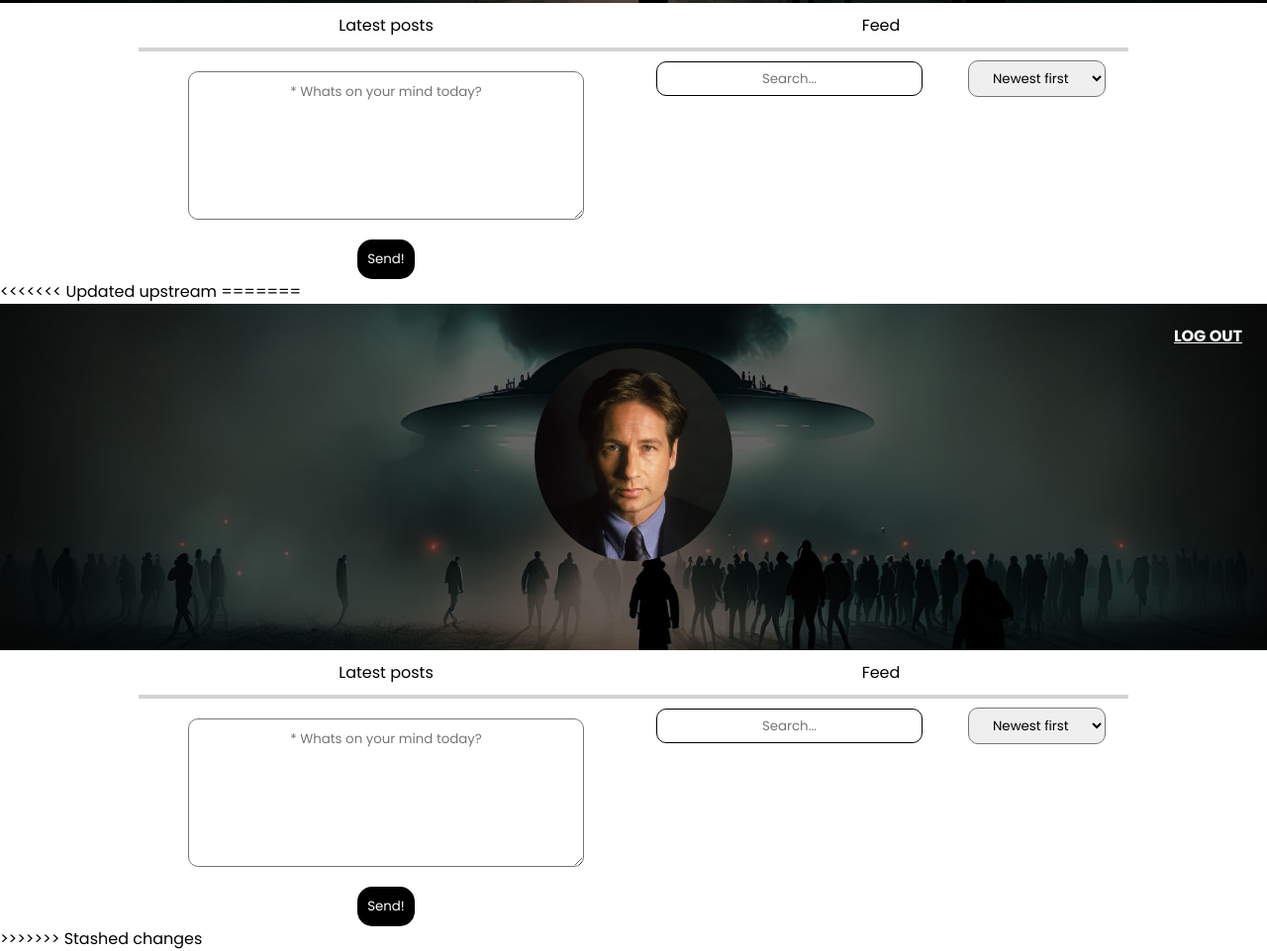
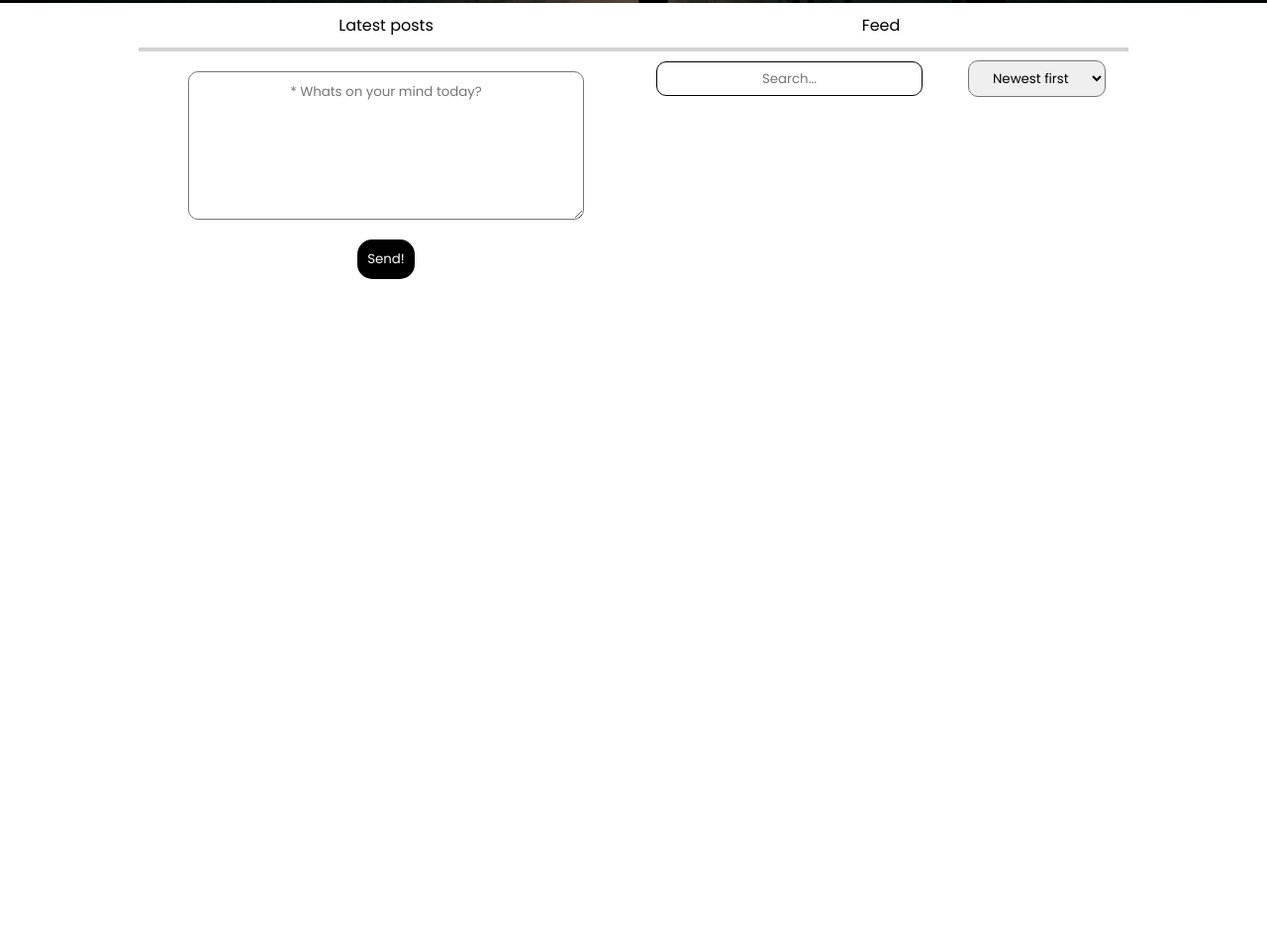
Before and after one commit to atlehjelmseth/js2, a plain HTML site: page profile.html in a window 1280 px wide. Shown: the part 347-1308 px from the top of the page at 99% size. After the commit the page ends 800 px from the top, so only its background shows below. Drawn offline with Linux system fonts and the light colour scheme; no server answers.

Commit message:
Update profile.html

```diff
--- a/profile.html
+++ b/profile.html
@@ -40,42 +40,6 @@
 </div>
 
 <body>
-<<<<<<< Updated upstream
-=======
-  <div class="profile-information">
-    <a href="/index.html" class="logout">LOG OUT</a>
-    <img class="profileimage" alt="Profile picture" src="/img/profile_fox.jpg">
-  </div>
-  <div class="main">
-    <div class="user">
-      <div id="userposts">
-        <p class="headlinep">Latest posts</p>
-
-      </div>
-      <form>
-        <label>
-          <textarea id="your-comment" placeholder="* Whats on your mind today?"></textarea>
-        </label>
-        <button class="submit">Send!</button>
-      </form>
-    </div>
-    <div class="feed">
-      <p class="headlinep">Feed</p>
-      <div class="feedselections">
-        <input class="search" placeholder="Search...">
-        <select name="filter" id="filter">
-          <option value="first">Newest first</option>
-          <option value="last">Oldest first</option>
-        </select>
-
-      </div>
-      <div id="userfeed"></div>
-
-    </div>
-  </div>
-
-
->>>>>>> Stashed changes
   <script src=" /js/profile.js">
   </script>
 </body>
```
